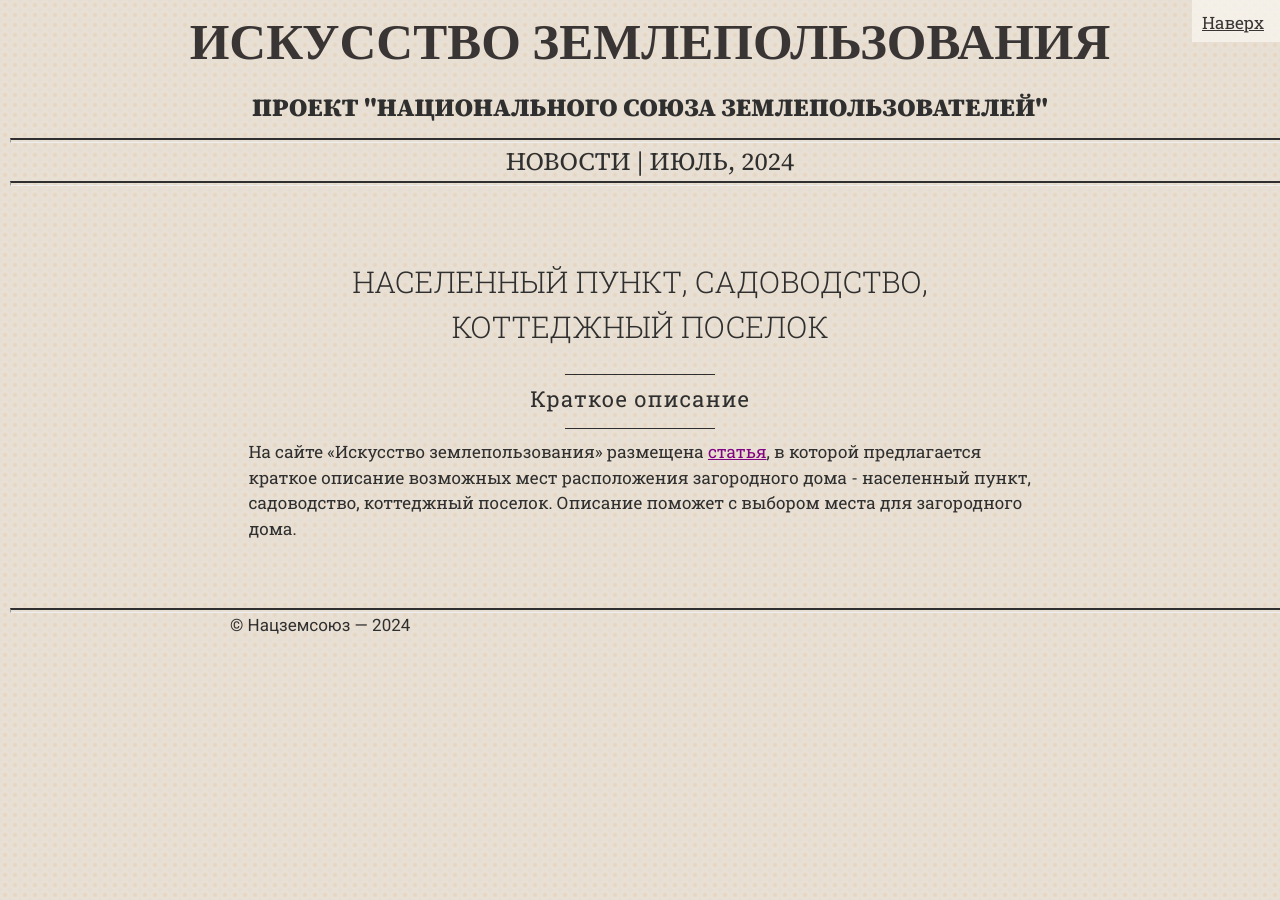
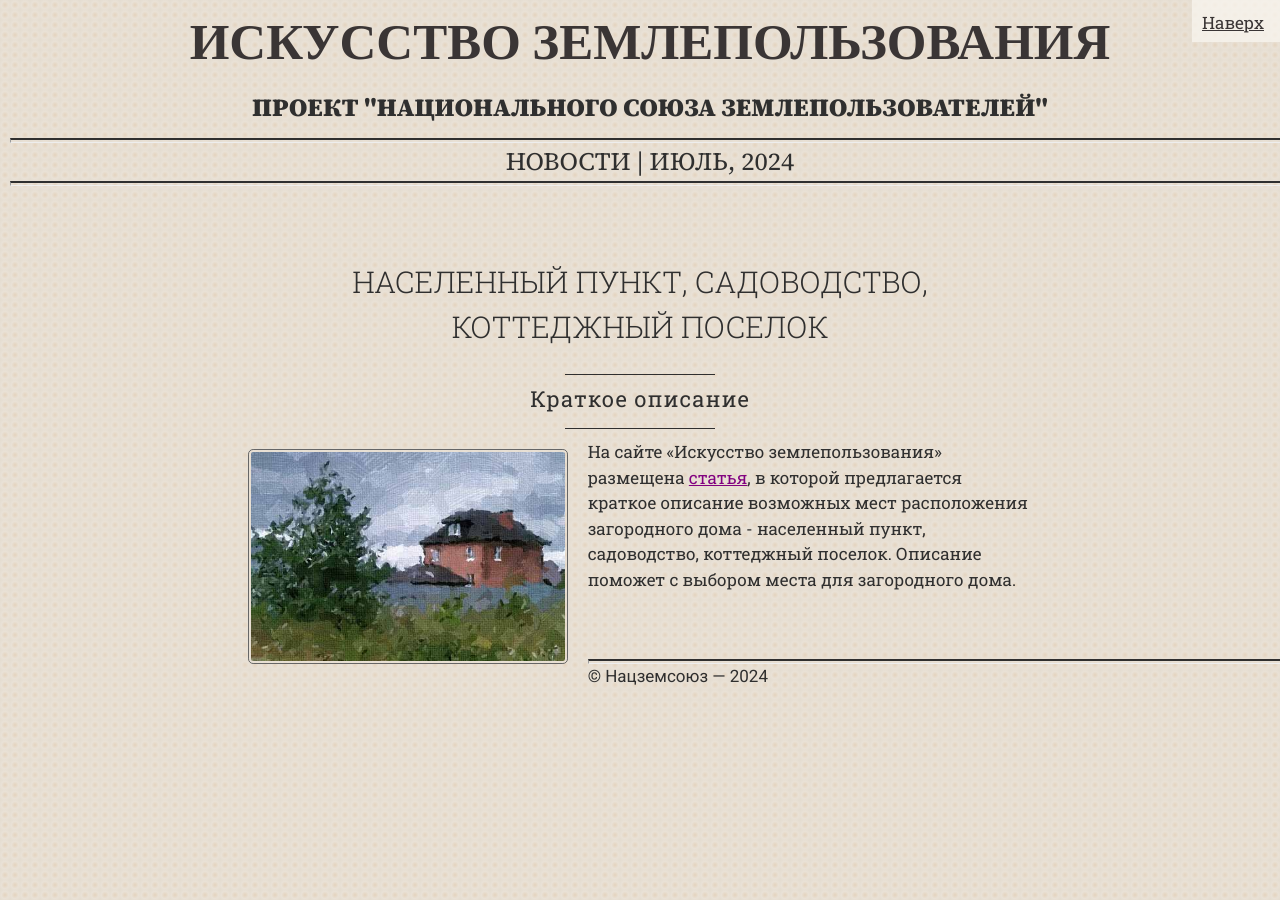
Before and after one commit to SergSi/land-use-art, a Jekyll site: the page built from _posts/2024-07-09-poselok.md, in a window 1280 px wide. Built offline with Jekyll 4.4.1, drawn with Linux system fonts in a browser that asks for light colours; some web fonts are replaced.

Commit message:
Update 2024-07-09-poselok.md

```diff
--- a/_posts/2024-07-09-poselok.md
+++ b/_posts/2024-07-09-poselok.md
@@ -1,6 +1,8 @@
 ---
 title: Населенный пункт, садоводство, коттеджный поселок
 subtitle: Краткое описание
+image_url: consul.jpg
+align: left
 ---
 
 На сайте «Искусство землепользования» размещена [статья](https://kadinfo.ru/articles/2024-07-09-poselenie/), в которой предлагается краткое описание возможных мест расположения загородного дома - населенный пункт, садоводство, коттеджный поселок.  Описание поможет с выбором места для загородного дома.
```
